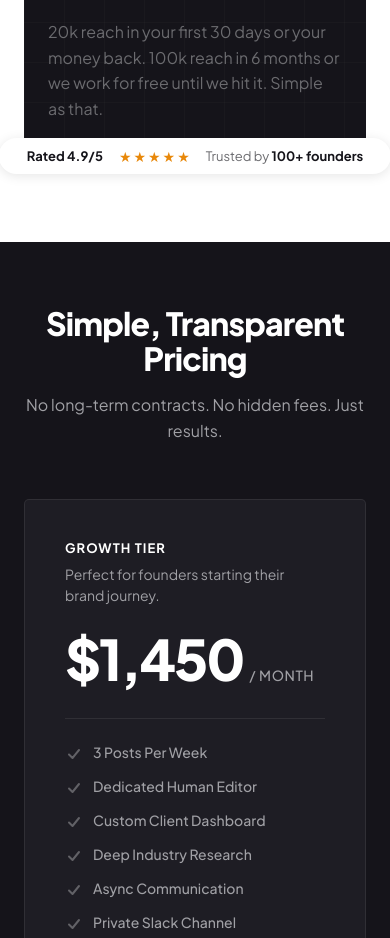
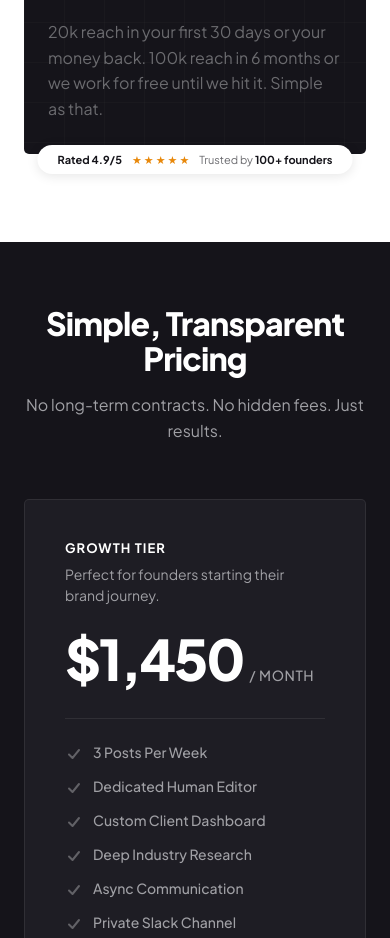
Before and after one commit to PlaybookzLLC/playbookz-v2-website, a React (Vite) app: page / in a window 390 px wide. Shown: the part 7361-8299 px from the top of the page. Built offline with nearby package versions, Linux system fonts and the light colour scheme.

Commit message:
Slightly reduce trust strip width on mobile
https://claude.ai/code/session_01DDzjVJ61C7qHF2oYyKZPLJ

```diff
--- a/src/components/ComparisonSection.jsx
+++ b/src/components/ComparisonSection.jsx
@@ -203,6 +203,8 @@ export default function ComparisonSection() {
           .guarantee-card { padding: 32px 24px !important; }
           .guarantee-inner { flex-direction: column !important; gap: 24px !important; }
           .guarantee-divider { display: none !important; }
+          .comp-trust-strip { padding: 8px 20px !important; gap: 10px !important; }
+          .comp-trust-strip span { font-size: 11px !important; }
         }
       `}</style>
       <div className="comp-section-inner" style={{
@@ -415,7 +417,7 @@ export default function ComparisonSection() {
             </div>
           </div>
           {/* Trust strip */}
-          <div style={{
+          <div className="comp-trust-strip" style={{
             position: "absolute",
             bottom: "4px",
             left: "50%",
```
